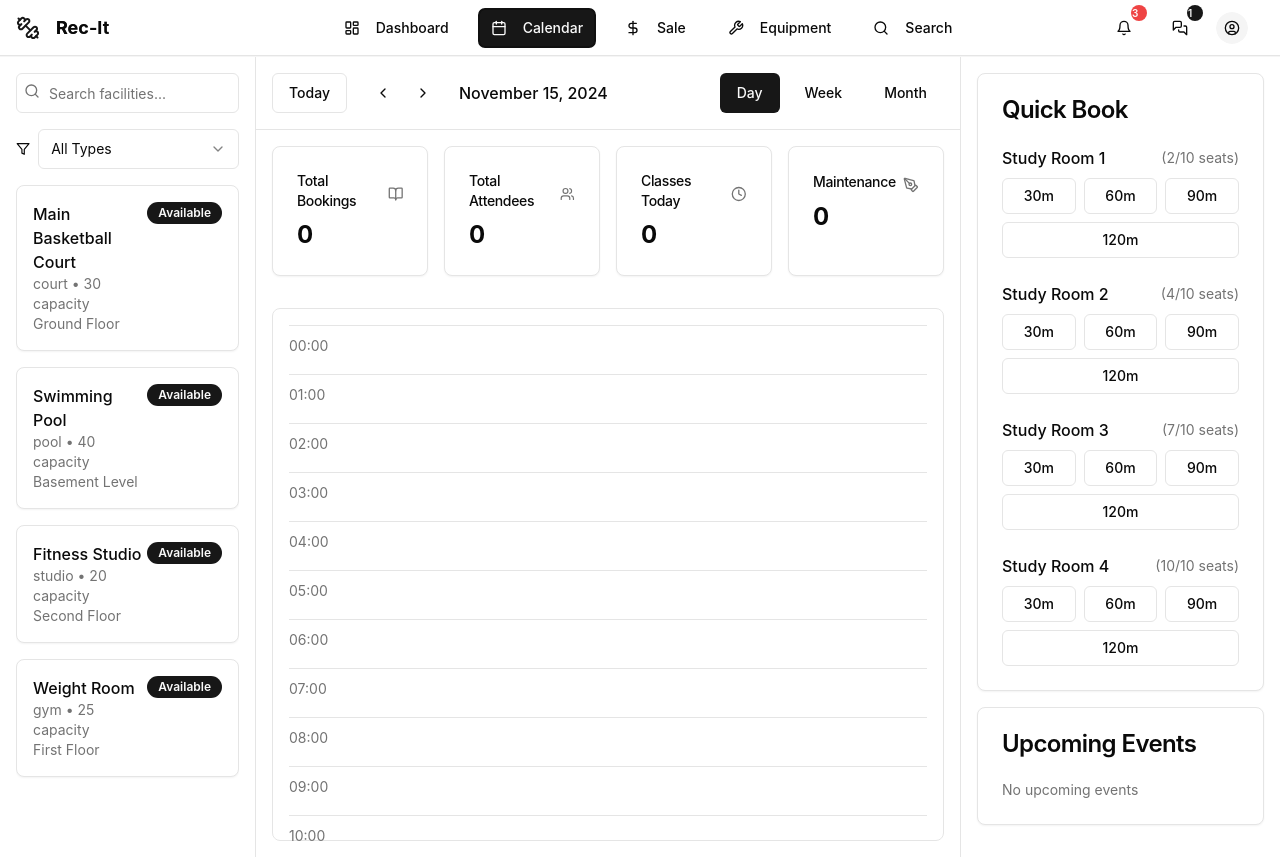
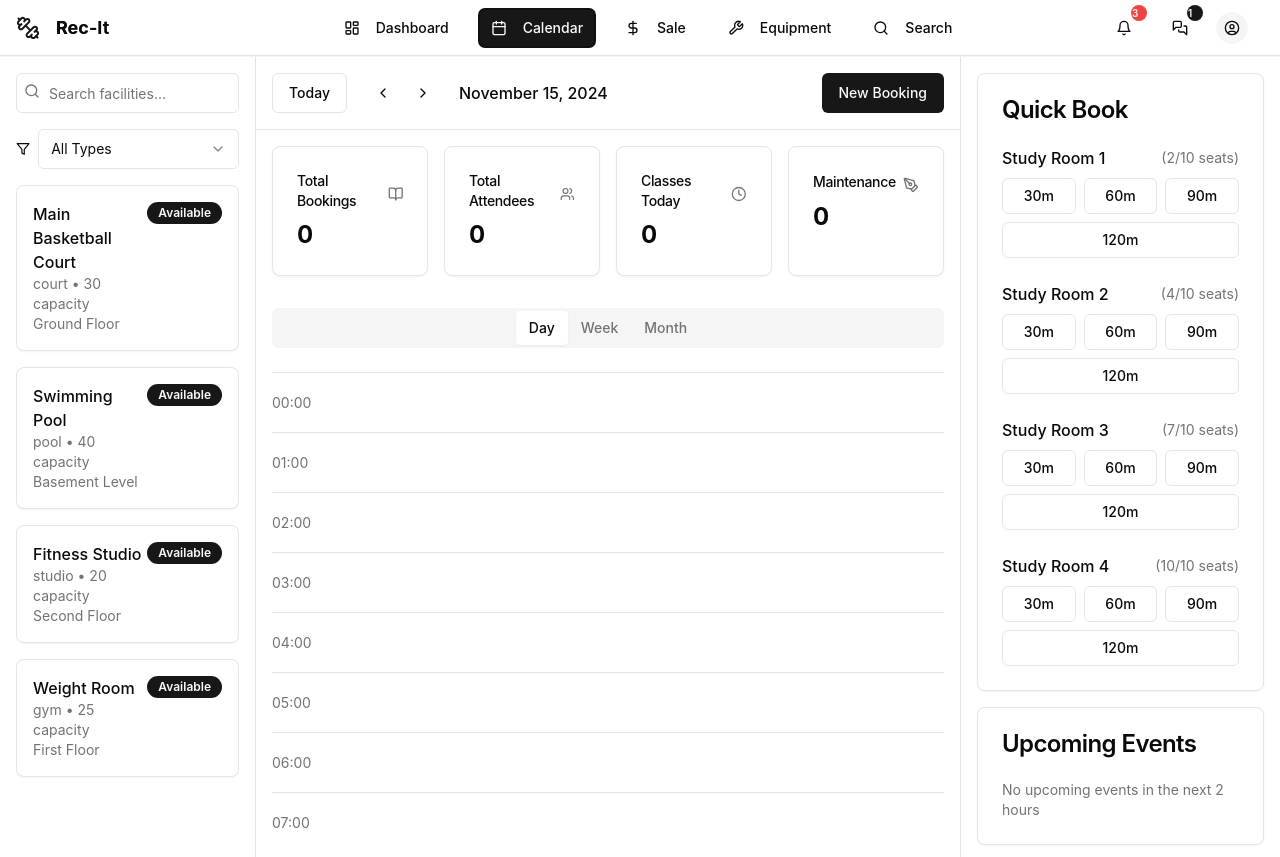
Before and after one commit to SanketBaviskar/Rec-It, a React (Vite) app: page /dashboard in a window 1280 px wide. Both pictures are taken after a click on the button "Calendar". Built offline with nearby package versions, Linux system fonts and the light colour scheme.

Commit message:
fixed the event tab in calendar

```diff
--- a/package.json
+++ b/package.json
@@ -29,6 +29,7 @@
     "@radix-ui/react-separator": "^1.1.0",
     "@radix-ui/react-slot": "^1.1.0",
     "@radix-ui/react-switch": "^1.1.1",
+    "@radix-ui/react-tabs": "^1.1.1",
     "@radix-ui/react-tooltip": "^1.1.4",
     "class-variance-authority": "^0.7.0",
     "clsx": "^2.1.1",
--- a/src/Pages/MainWindow/CalenderTab/CalenderTab.tsx
+++ b/src/Pages/MainWindow/CalenderTab/CalenderTab.tsx
@@ -1,7 +1,7 @@
 'use client'
 
 import React, { useState } from 'react'
-import { addDays, subDays, format, startOfWeek, endOfWeek, eachDayOfInterval, startOfMonth, endOfMonth, isSameMonth, isSameDay, parseISO } from 'date-fns'
+import { addDays, subDays, format, startOfWeek, endOfWeek, eachDayOfInterval, startOfMonth, endOfMonth, isSameMonth, isSameDay, parseISO, addMinutes, differenceInMinutes, addHours } from 'date-fns'
 import { Button } from "@/components/ui/button"
 import { Calendar } from "@/components/ui/calendar"
 import { Card, CardContent, CardHeader, CardTitle } from "@/components/ui/card"
@@ -23,6 +23,7 @@
 import { ScrollArea } from "@/components/ui/scroll-area"
 import { Badge } from "@/components/ui/badge"
 import { Separator } from "@/components/ui/separator"
+import { Tabs, TabsContent, TabsList, TabsTrigger } from "@/components/ui/tabs"
 import { CalendarIcon, ChevronLeft, ChevronRight, Users, Clock, BookOpen, PenToolIcon as Tool, Search, Filter, X } from 'lucide-react'
 
 interface Facility {
@@ -33,6 +34,7 @@
   available: boolean
   location: string
   equipment: string[]
+  color: string
 }
 
 interface Booking {
@@ -61,6 +63,7 @@
     available: true,
     location: 'Ground Floor',
     equipment: ['Basketballs', 'Scoreboard'],
+    color: '#4CAF50', // Green
   },
   {
     id: '2',
@@ -70,6 +73,7 @@
     available: true,
     location: 'Basement Level',
     equipment: ['Lane Dividers', 'Life Jackets'],
+    color: '#2196F3', // Blue
   },
   {
     id: '3',
@@ -79,6 +83,7 @@
     available: true,
     location: 'Second Floor',
     equipment: ['Yoga Mats', 'Sound System'],
+    color: '#FFC107', // Amber
   },
   {
     id: '4',
@@ -88,6 +93,7 @@
     available: true,
     location: 'First Floor',
     equipment: ['Free Weights', 'Machines'],
+    color: '#9C27B0', // Purple
   },
 ]
 
@@ -134,59 +140,69 @@
     setIsBookingModalOpen(false)
   }
 
-  const openBookingModal = (date: Date, hour?: number) => {
+  const openBookingModal = (date: Date, hour?: number, minute?: number) => {
     const selectedDate = new Date(date)
     if (hour !== undefined) {
-      selectedDate.setHours(hour, 0, 0, 0)
+      selectedDate.setHours(hour, minute || 0, 0, 0)
     }
     setSelectedBookingDate(selectedDate)
     setIsBookingModalOpen(true)
   }
 
-  const renderBooking = (booking: Booking) => {
+  const renderBooking = (booking: Booking, dayStart: Date) => {
     const facility = sampleFacilities.find(f => f.id === booking.facility)
+    const startMinutes = differenceInMinutes(booking.start, dayStart)
+    const duration = differenceInMinutes(booking.end, booking.start)
+
     return (
       <div
         key={booking.id}
-        className="bg-primary text-primary-foreground p-1 rounded text-xs"
+        className="absolute p-1 rounded text-xs"
         style={{
-          position: 'absolute',
-          top: `${(booking.start.getHours() + booking.start.getMinutes() / 60) * 40}px`,
-          height: `${((booking.end.getTime() - booking.start.getTime()) / (1000 * 60 * 60)) * 40}px`,
+          top: `${startMinutes}px`,
+          height: `${duration}px`,
           left: '60px',
           right: '4px',
-          overflow: 'hidden'
+          overflow: 'hidden',
+          backgroundColor: facility?.color || '#999',
+          color: '#fff',
         }}
       >
         <div className="font-bold">{booking.title}</div>
         <div>{facility?.name}</div>
+        <div>{format(booking.start, 'HH:mm')} - {format(booking.end, 'HH:mm')}</div>
       </div>
     )
   }
 
-  const renderDayView = () => (
-    <div className="grid grid-cols-1 gap-2 relative">
+  const renderDayView = () => {
+    const dayStart = new Date(currentDate.setHours(0, 0, 0, 0))
+    const dayEnd = new Date(currentDate.setHours(23, 59, 59, 999))
+
+    return (
+      <div className="grid grid-cols-1 gap-0 relative" style={{ height: '1440px' }}> {/* 24 hours * 60 minutes */}
         {Array.from({ length: 24 }).map((_, i) => (
-        <div key={i} className="flex items-center border-t py-1">
+          <div key={i} className="flex items-center border-t py-1" style={{ height: '60px' }}>
             <div className="w-16 text-sm text-muted-foreground">
               {String(i).padStart(2, '0')}:00
             </div>
             <div
-            className="flex-1 h-8 rounded-md hover:bg-accent/50 transition-colors"
+              className="flex-1 h-full rounded-md hover:bg-accent/50 transition-colors"
               onClick={() => openBookingModal(currentDate, i)}
             ></div>
           </div>
         ))}
         {bookings
-        .filter(booking => isSameDay(booking.start, currentDate))
-        .map(renderBooking)}
+          .filter(booking => booking.start >= dayStart && booking.start <= dayEnd)
+          .map(booking => renderBooking(booking, dayStart))}
       </div>
     )
+  }
 
   const renderWeekView = () => {
-    const startDate = startOfWeek(currentDate)
-    const endDate = endOfWeek(currentDate)
-    const days = eachDayOfInterval({ start: startDate, end: endDate })
+    const weekStart = startOfWeek(currentDate)
+    const weekEnd = endOfWeek(currentDate)
+    const days = eachDayOfInterval({ start: weekStart, end: weekEnd })
 
     return (
       <div className="grid grid-cols-8 gap-2">
@@ -212,18 +228,7 @@
                     isSameDay(booking.start, day) &&
                     booking.start.getHours() === hour
                   )
-                  .map(booking => (
-                    <div
-                      key={booking.id}
-                      className="bg-primary text-primary-foreground p-1 rounded text-xs absolute inset-0 overflow-hidden"
-                      style={{
-                        height: `${((booking.end.getTime() - booking.start.getTime()) / (1000 * 60 * 60)) * 32}px`,
-                      }}
-                    >
-                      <div className="font-bold">{booking.title}</div>
-                      <div>{sampleFacilities.find(f => f.id === booking.facility)?.name}</div>
-                    </div>
-                  ))}
+                  .map(booking => renderBooking(booking, new Date(day.setHours(0, 0, 0, 0))))}
               </div>
             ))}
           </React.Fragment>
@@ -254,20 +259,35 @@
             <div className="text-sm">{format(day, 'd')}</div>
             {bookings
               .filter(booking => isSameDay(booking.start, day))
-              .map(booking => (
+              .map(booking => {
+                const facility = sampleFacilities.find(f => f.id === booking.facility)
+                return (
                   <div
                     key={booking.id}
-                  className="bg-primary text-primary-foreground p-1 rounded text-xs mb-1"
+                    className="text-xs p-1 rounded mb-1"
+                    style={{
+                      backgroundColor: facility?.color || "#999",
+                      color: "#fff",
+                    }}
                   >
                     <div className="font-bold">{booking.title}</div>
-                  <div>{sampleFacilities.find(f => f.id === booking.facility)?.name}</div>
+                    <div>{format(booking.start, 'HH:mm')} - {format(booking.end, 'HH:mm')}</div>
                   </div>
-              ))}
+                )
+              })}
           </div>
         ))}
       </div>
     )
   }
+
+  const getUpcomingEvents = () => {
+    const now = new Date();
+    const twoHoursLater = addHours(now, 2);
+    return bookings.filter(booking =>
+      booking.start >= now && booking.start <= twoHoursLater
+    ).sort((a, b) => a.start.getTime() - b.start.getTime());
+  };
 
   return (
     <div className="flex h-screen bg-background">
@@ -317,8 +337,6 @@
       </div>
 
       {/* Main Content */}
-      <div className="flex-1 flex">
-        {/* Calendar Area */}
       <div className="flex-1 flex flex-col">
         {/* Header */}
         <div className="p-4 border-b">
@@ -338,24 +356,7 @@
               </div>
             </div>
             <div className="flex items-center space-x-2">
-                <Button
-                  variant={view === 'day' ? 'default' : 'ghost'}
-                  onClick={() => setView('day')}
-                >
-                  Day
-                </Button>
-                <Button
-                  variant={view === 'week' ? 'default' : 'ghost'}
-                  onClick={() => setView('week')}
-                >
-                  Week
-                </Button>
-                <Button
-                  variant={view === 'month' ? 'default' : 'ghost'}
-                  onClick={() => setView('month')}
-                >
-                  Month
-                </Button>
+              <Button onClick={() => setIsBookingModalOpen(true)}>New Booking</Button>
             </div>
           </div>
         </div>
@@ -411,11 +412,18 @@
 
         {/* Calendar Grid */}
         <div className="flex-1 p-4 overflow-auto">
-            <div className="bg-card rounded-lg border p-4 h-full">
-              {view === 'day' && renderDayView()}
-              {view === 'week' && renderWeekView()}
-              {view === 'month' && renderMonthView()}
+          <Tabs value={view} onValueChange={(v) => setView(v as "day" | "week" | "month")} className="h-full flex flex-col">
+            <TabsList>
+              <TabsTrigger value="day">Day</TabsTrigger>
+              <TabsTrigger value="week">Week</TabsTrigger>
+              <TabsTrigger value="month">Month</TabsTrigger>
+            </TabsList>
+            <div className="flex-1 overflow-auto mt-4">
+              <TabsContent value="day">{renderDayView()}</TabsContent>
+              <TabsContent value="week">{renderWeekView()}</TabsContent>
+              <TabsContent value="month">{renderMonthView()}</TabsContent>
             </div>
+          </Tabs>
         </div>
       </div>
 
@@ -485,10 +493,21 @@
             <CardTitle>Upcoming Events</CardTitle>
           </CardHeader>
           <CardContent>
-              <p className="text-sm text-muted-foreground">No upcoming events</p>
+            {getUpcomingEvents().length > 0 ? (
+              <ul className="space-y-2">
+                {getUpcomingEvents().map(event => (
+                  <li key={event.id} className="text-sm">
+                    <span className="font-medium">{event.title}</span>
+                    <br />
+                    {format(event.start, 'HH:mm')} - {format(event.end, 'HH:mm')}
+                  </li>
+                ))}
+              </ul>
+            ) : (
+              <p className="text-sm text-muted-foreground">No upcoming events in the next 2 hours</p>
+            )}
           </CardContent>
         </Card>
-        </div>
       </div>
 
       {/* Booking Modal */}
@@ -519,7 +538,7 @@
     title: '',
     facility: '',
     startTime: format(selectedDate, 'HH:mm'),
-    endTime: format(new Date(selectedDate.getTime() + 3600000), 'HH:mm'),
+    endTime: format(addMinutes(selectedDate, 60), 'HH:mm'),
     type: 'booking' as Booking['type'],
     status: 'pending' as Booking['status'],
     description: '',
@@ -527,7 +546,7 @@
     instructor: '',
     isRecurring: false,
     recurringFrequency: 'weekly' as 'daily' | 'weekly' | 'monthly',
-    recurringEndDate: format(new Date(selectedDate.getTime() + 7776000000), 'yyyy-MM-dd'), // 90 days ahead
+    recurringEndDate: format(addDays(selectedDate, 90), 'yyyy-MM-dd'),
   })
 
   const handleSubmit = (e: React.FormEvent) => {
@@ -536,10 +555,10 @@
     const [endHours, endMinutes] = formData.endTime.split(':').map(Number)
 
     const start = new Date(selectedDate)
-    start.setHours(startHours, startMinutes)
+    start.setHours(startHours, startMinutes, 0, 0)
 
     const end = new Date(selectedDate)
-    end.setHours(endHours, endMinutes)
+    end.setHours(endHours, endMinutes, 0, 0)
 
     onBook({
       id: '',  // This will be set in the parent component
--- /dev/null
+++ b/src/components/ui/tabs.tsx
@@ -0,0 +1,53 @@
+import * as React from "react"
+import * as TabsPrimitive from "@radix-ui/react-tabs"
+
+import { cn } from "@/lib/utils"
+
+const Tabs = TabsPrimitive.Root
+
+const TabsList = React.forwardRef<
+  React.ElementRef<typeof TabsPrimitive.List>,
+  React.ComponentPropsWithoutRef<typeof TabsPrimitive.List>
+>(({ className, ...props }, ref) => (
+  <TabsPrimitive.List
+    ref={ref}
+    className={cn(
+      "inline-flex h-10 items-center justify-center rounded-md bg-muted p-1 text-muted-foreground",
+      className
+    )}
+    {...props}
+  />
+))
+TabsList.displayName = TabsPrimitive.List.displayName
+
+const TabsTrigger = React.forwardRef<
+  React.ElementRef<typeof TabsPrimitive.Trigger>,
+  React.ComponentPropsWithoutRef<typeof TabsPrimitive.Trigger>
+>(({ className, ...props }, ref) => (
+  <TabsPrimitive.Trigger
+    ref={ref}
+    className={cn(
+      "inline-flex items-center justify-center whitespace-nowrap rounded-sm px-3 py-1.5 text-sm font-medium ring-offset-background transition-all focus-visible:outline-none focus-visible:ring-2 focus-visible:ring-ring focus-visible:ring-offset-2 disabled:pointer-events-none disabled:opacity-50 data-[state=active]:bg-background data-[state=active]:text-foreground data-[state=active]:shadow-sm",
+      className
+    )}
+    {...props}
+  />
+))
+TabsTrigger.displayName = TabsPrimitive.Trigger.displayName
+
+const TabsContent = React.forwardRef<
+  React.ElementRef<typeof TabsPrimitive.Content>,
+  React.ComponentPropsWithoutRef<typeof TabsPrimitive.Content>
+>(({ className, ...props }, ref) => (
+  <TabsPrimitive.Content
+    ref={ref}
+    className={cn(
+      "mt-2 ring-offset-background focus-visible:outline-none focus-visible:ring-2 focus-visible:ring-ring focus-visible:ring-offset-2",
+      className
+    )}
+    {...props}
+  />
+))
+TabsContent.displayName = TabsPrimitive.Content.displayName
+
+export { Tabs, TabsList, TabsTrigger, TabsContent }
```
Also changed, not shown: 1 other file (tests, documents, lock files or other folders). Lines whose indentation alone changed are shown as unchanged.
